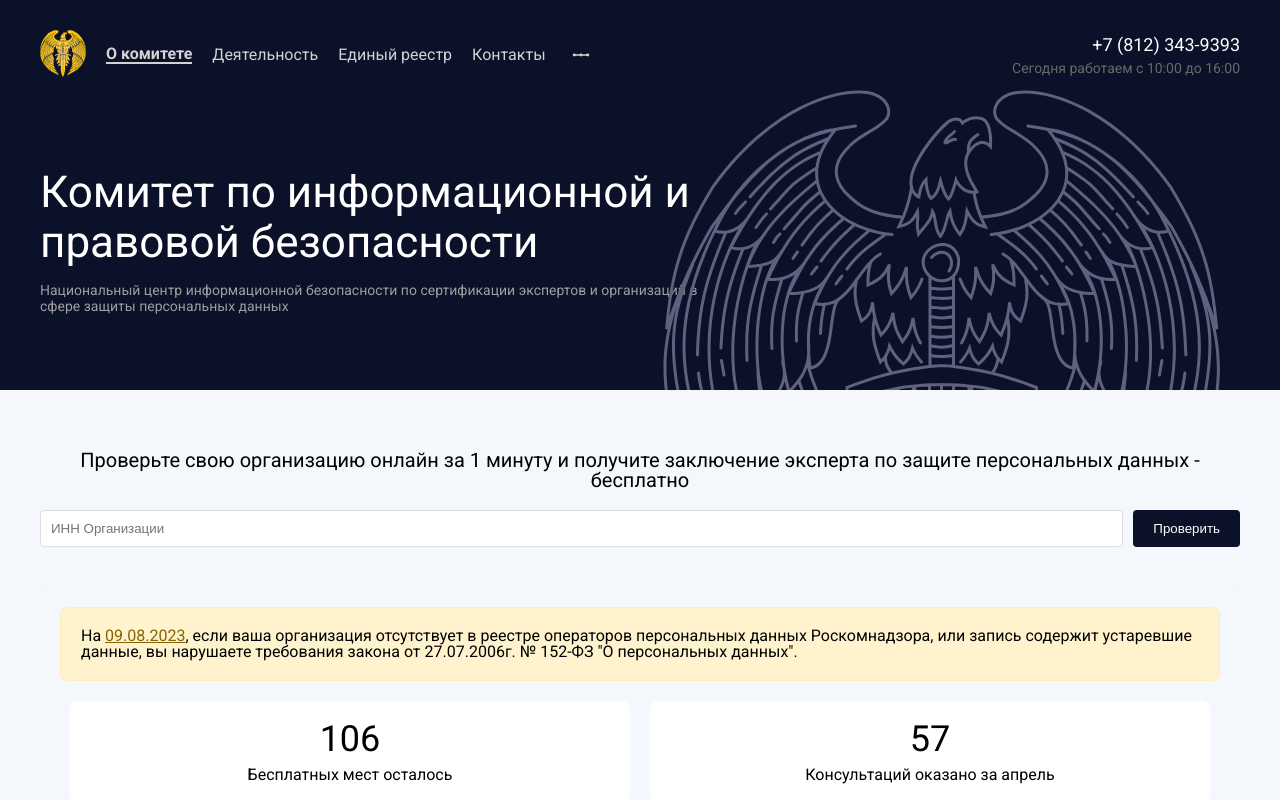
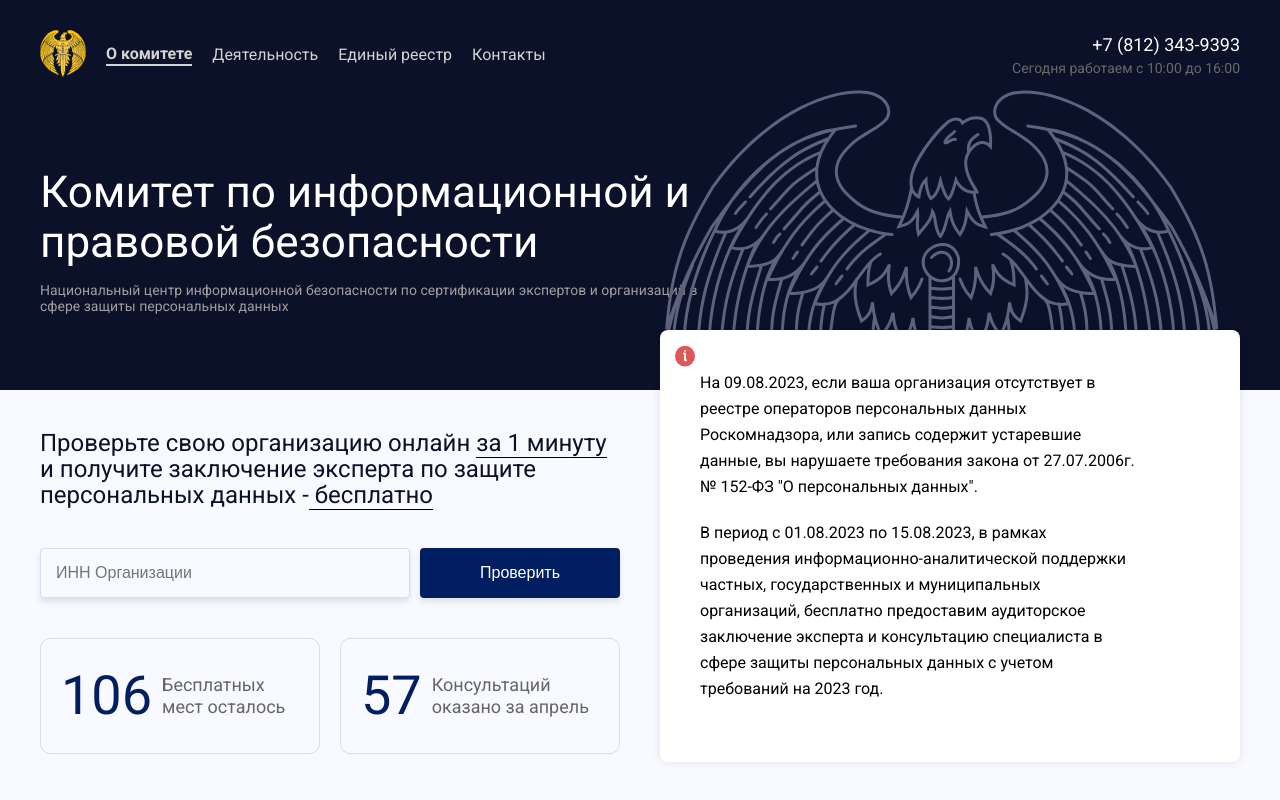
Before and after one commit to NikolayPilgun/infosec-legal, a React (Vite) app: page / in a window 1280 px wide. Shown: the top 800 px of the page. Built offline with nearby package versions, Linux system fonts and the light colour scheme.

Commit message:
CheckSection

```diff
--- a/src/App.module.css
+++ b/src/App.module.css
@@ -2,7 +2,7 @@
 	display: flex;
 	flex-direction: column;
 	min-height: 100vh;
-	background-color: #f4f7fc;
+	background-color: #fff;
 }
 
 .mainContent {
--- /dev/null
+++ b/src/components/about/CheckSection.module.css
@@ -0,0 +1,109 @@
+.container {
+	display: flex;
+	flex-wrap: wrap;
+	justify-content: space-between;
+	background-color: rgb(248, 250, 255);
+	padding: 40px 40px 0px;
+	gap: 40px;
+}
+
+.checkSection,
+.certificationInfo {
+	flex: 1;
+}
+
+.checkSection h3 {
+	max-width: 630px;
+	margin-bottom: 40px;
+	font-size: 24px;
+	line-height: 26px;
+	font-weight: 400;
+	color: #0a1128;
+}
+.checkSection h3 span {
+	border-bottom: 1px solid black;
+}
+
+.checkForm {
+	/* height: 52px; */
+	display: flex;
+	gap: 10px;
+	margin-bottom: 20px;
+}
+.input {
+	padding: 15px;
+	border: 1px solid #ddd;
+	border-radius: 4px;
+	flex: 1;
+	background-color: rgb(248, 250, 255);
+	box-shadow: 0 4px 6px rgba(0, 0, 0, 0.1);
+	font-size: 16px;
+	line-height: 16px;
+}
+
+.button {
+	width: 200px;
+	background-color: #011f60;
+	color: white;
+	border: none;
+	border-radius: 4px;
+	cursor: pointer;
+	box-shadow: 0 4px 6px rgba(0, 0, 0, 0.1);
+	font-size: 16px;
+	line-height: 16px;
+}
+
+.certificationDetails {
+	display: flex;
+	gap: 20px;
+	margin-top: 40px;
+}
+.detailItem {
+	flex: 1;
+	display: flex;
+	align-items: center;
+	gap: 10px;
+	padding: 20px;
+	border-radius: 10px;
+	border: 1px solid #ddd;
+}
+.detailItem h3 {
+	font-size: 54px;
+	line-height: 74px;
+	margin: 0;
+	color: #011f60;
+}
+.detailItem p {
+	font-size: 18px;
+	line-height: 22px;
+	color: #666;
+}
+
+.certificationInfo {
+	flex: 1;
+	border-radius: 8px;
+	padding: 0px;
+	display: flex;
+	justify-content: end;
+}
+.certificationAlert {
+	position: relative;
+	top: -100px;
+	max-width: 630px;
+	padding: 40px 0px;
+	background: white;
+	border-radius: 8px;
+	box-shadow: 0 0 10px rgba(0, 0, 0, 0.1);
+}
+.certificationAlert p {
+	padding: 0px 100px 0px 40px;
+	font-size: 16px;
+	line-height: 26px;
+	margin-bottom: 20px;
+}
+
+.certificationIMG {
+	position: absolute;
+	top: 15px;
+	left: 15px;
+}
--- /dev/null
+++ b/src/components/about/CheckSection.tsx
@@ -0,0 +1,75 @@
+import React from "react";
+import styles from "./CheckSection.module.css";
+
+const CheckSection: React.FC = () => {
+	return (
+		<section className={styles.container}>
+			<div className={styles.checkSection}>
+				<div className={styles.inputBlock}>
+					<h3>
+						Проверьте свою организацию онлайн <span>за 1 минуту</span> и
+						получите заключение эксперта по защите персональных данных -
+						<span> бесплатно</span>
+					</h3>
+					<div className={styles.checkForm}>
+						<input
+							type="text"
+							placeholder="ИНН Организации"
+							className={styles.input}
+						/>
+						<button className={styles.button}>Проверить</button>
+					</div>
+				</div>
+
+				<div className={styles.certificationDetails}>
+					<div className={styles.detailItem}>
+						<h3>106</h3>
+						<p>Бесплатных мест осталось</p>
+					</div>
+					<div className={styles.detailItem}>
+						<h3>57</h3>
+						<p>Консультаций оказано за апрель</p>
+					</div>
+				</div>
+			</div>
+
+			<div className={styles.certificationInfo}>
+				<div className={styles.certificationAlert}>
+					<svg
+						className={styles.certificationIMG}
+						width="20"
+						height="22"
+						viewBox="0 0 20 22"
+						fill="none"
+						xmlns="http://www.w3.org/2000/svg"
+					>
+						<ellipse cx="10" cy="11.1274" rx="10" ry="10.351" fill="#DE5858" />
+						<path
+							d="M9 8.61356H9.5C9.77614 8.61356 10 8.83742 10 9.11356V14.7678C10 15.0439 10.2239 15.2678 10.5 15.2678H11M10 5.95187H10.01"
+							stroke="white"
+							stroke-width="2"
+							stroke-linecap="round"
+							stroke-linejoin="round"
+						/>
+					</svg>
+
+					<p>
+						На 09.08.2023, если ваша организация отсутствует в реестре
+						операторов персональных данных Роскомнадзора, или запись содержит
+						устаревшие данные, вы нарушаете требования закона от 27.07.2006г. №
+						152-ФЗ "О персональных данных".
+					</p>
+					<p>
+						В период с 01.08.2023 по 15.08.2023, в рамках проведения
+						информационно-аналитической поддержки частных, государственных и
+						муниципальных организаций, бесплатно предоставим аудиторское
+						заключение эксперта и консультацию специалиста в сфере защиты
+						персональных данных с учетом требований на 2023 год.
+					</p>
+				</div>
+			</div>
+		</section>
+	);
+};
+
+export default CheckSection;
--- a/src/components/header/Header.module.css
+++ b/src/components/header/Header.module.css
@@ -34,6 +34,7 @@
 
 .nav a {
 	font-size: 16px;
+	line-height: 20px;
 	color: #d3d3d3;
 	text-decoration: none;
 	transition: color 0.3s ease;
@@ -46,11 +47,6 @@
 .nav a.active {
 	font-weight: bold;
 	border-bottom: 2px solid #d3d3d3;
-}
-.navImg {
-	margin-left: 5px;
-	width: 20px;
-	height: 20px;
 }
 
 .contactInfo {
--- a/src/components/header/Header.tsx
+++ b/src/components/header/Header.tsx
@@ -1,7 +1,6 @@
 import React from "react";
 import { NavLink, useLocation } from "react-router-dom";
 import { NavItem, navItems } from "../../data/navItems";
-import NavIMG from "./../../assets/nav.svg";
 import styles from "./Header.module.css";
 import MainHeader from "./MainHeader/MainHeader";
 import SecondaryHeader from "./SecondaryHeader/SecondaryHeader";
@@ -28,7 +27,6 @@
 									{item.name}
 								</NavLink>
 							))}
-							<img src={NavIMG} alt="NavIMG" className={styles.navImg} />
 						</nav>
 					</div>
 
--- a/src/pages/About/About.module.css
+++ b/src/pages/About/About.module.css
@@ -1,7 +1,5 @@
 .aboutContainer {
-	max-width: 1200px;
-	margin: 0 auto;
-	padding: 20px;
+	width: 100%;
 }
 
 .header {
--- a/src/pages/About/About.tsx
+++ b/src/pages/About/About.tsx
@@ -1,45 +1,11 @@
 import React from "react";
+import CheckSection from "../../components/about/CheckSection";
 import styles from "./About.module.css";
 
 const About: React.FC = () => {
 	return (
 		<div className={styles.aboutContainer}>
-			<section className={styles.checkSection}>
-				<h3>
-					Проверьте свою организацию онлайн за 1 минуту и получите заключение
-					эксперта по защите персональных данных - бесплатно
-				</h3>
-				<div className={styles.checkForm}>
-					<input type="text" placeholder="ИНН Организации" />
-					<button>Проверить</button>
-				</div>
-			</section>
-
-			<section className={styles.certificationInfo}>
-				<div className={styles.certificationAlert}>
-					<p>
-						На{" "}
-						<a href="#" className={styles.alertLink}>
-							09.08.2023
-						</a>
-						, если ваша организация отсутствует в реестре операторов
-						персональных данных Роскомнадзора, или запись содержит устаревшие
-						данные, вы нарушаете требования закона от 27.07.2006г. № 152-ФЗ "О
-						персональных данных".
-					</p>
-				</div>
-				<div className={styles.certificationDetails}>
-					<div className={styles.detailItem}>
-						<h3>106</h3>
-						<p>Бесплатных мест осталось</p>
-					</div>
-					<div className={styles.detailItem}>
-						<h3>57</h3>
-						<p>Консультаций оказано за апрель</p>
-					</div>
-				</div>
-			</section>
-
+			<CheckSection />
 			<section className={styles.statsSection}>
 				<h3>Признание на федеральном уровне</h3>
 				<p>
```
